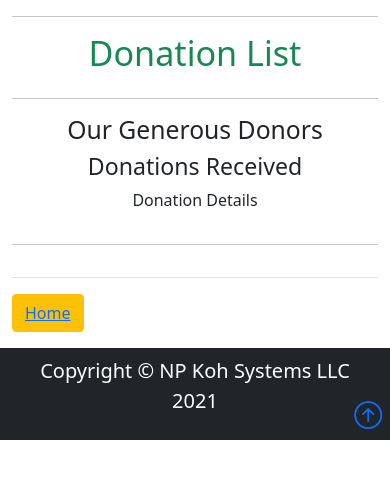
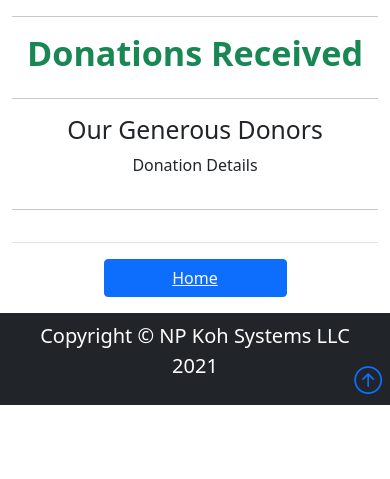
Before and after one commit to NgiapPuoyKoh/django-blogchat-tech, a Django app: page /donate/donations/ in a window 390 px wide. Shown: the part 228-707 px from the top of the page. Run offline with Django 3.2, Linux system fonts and the light colour scheme; data that the repository does not hold is empty; some libraries are stand-ins or nearby versions.

Commit message:
Edit donations.html style title and make table responsive

```diff
--- a/donate/templates/donate/donations.html
+++ b/donate/templates/donate/donations.html
@@ -9,7 +9,7 @@
 <div class="container header-container text-center">
     <hr>
     <div class="row">
-        <h1 class="display-4 text-success">Donation List</h1>
+        <h1 class="display-4 fw-bold text-success">Donations Received</h1>
     </div>
     <hr>
 </div>
@@ -24,7 +24,6 @@
 <main class="container mb-2">
     <div class="row">
         <div class="col-sm-12 col-md-8 offset-md-2 text-center" id="form-styling">
-            <h3>Donations Received</h3>
             <p class="main-text">
                 Donation Details<br>
             </p>
@@ -32,6 +31,7 @@
     </div>
 
     <hr>
+    <div class="table-responsive-sm">
     <table class="table table-boardered table-center">
     {% for donation in donations %}
         <tr>
@@ -46,9 +46,11 @@
         </tr>
     {% endfor %}
     </table>
+    </div>
 
-        <button type="submit" class="btn btn-warning mb-2" id="submitBtn"><a href="{% url 'home' %}">Home</a></button>
-
+    <div class="d-grid gap-2 col-6 mx-auto">
+        <button type="submit" class="btn btn-primary mb-2" id="submitBtn"><a class = "text-light"href="{% url 'home' %}">Home</a></button>
+    </div>
 </main>
 
 {% endblock %}
```
